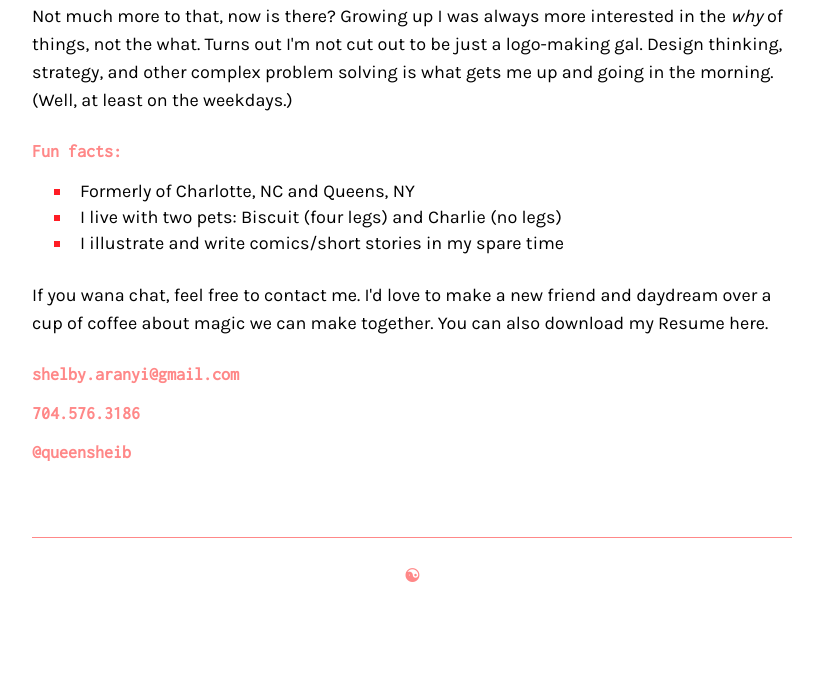
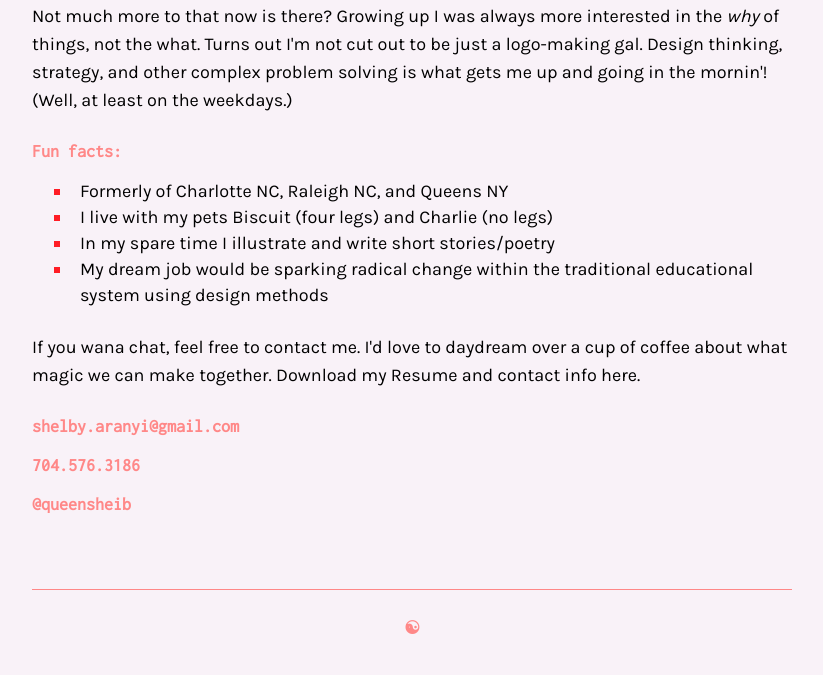
Before and after one commit to saranyi/saranyi.github.io, a plain HTML site: page About.html in a window 1280 px wide. Shown: the part 294-969 px from the top of the page, without its empty margins (228-1051 px from the left). Drawn offline with nearby package versions, Linux system fonts and the light colour scheme.

Commit message:
changed CSS and finished copy on the about me page

```diff
--- a/About.html
+++ b/About.html
@@ -26,16 +26,17 @@
 			<div class="c">
 				<h1> I like to work my ass off and help people. </h1>
 
-				<p>Not much more to that, now is there? Growing up I was always more interested in the <i> why </i> of things, not the what. Turns out I'm not cut out to be just a logo-making gal. Design thinking, strategy, and other complex problem solving is what gets me up and going in the morning. (Well, at least on the weekdays.) </p>
+				<p>Not much more to that now is there? Growing up I was always more interested in the <i> why </i> of things, not the what. Turns out I'm not cut out to be just a logo-making gal. Design thinking, strategy, and other complex problem solving is what gets me up and going in the mornin'! (Well, at least on the weekdays.) </p>
 
 				<h5>Fun facts:</h5>
 					<ul>
-						<li><span> Formerly of Charlotte, NC and Queens, NY </span> </li>
-						<li><span> I live with two pets: Biscuit (four legs) and Charlie (no legs) </span></li>
-						<li><span> I illustrate and write comics/short stories in my spare time</span></li>
+						<li><span> Formerly of Charlotte NC, Raleigh NC, and Queens NY </span> </li>
+						<li><span> I live with my pets Biscuit (four legs) and Charlie (no legs) </span></li>
+						<li><span> In my spare time I illustrate and write short stories/poetry</span></li>
+						<li><span> My dream job would be sparking radical change within the traditional educational system using design methods</span></li>
 					</ul>
 
-				<p> If you wana chat, feel free to contact me. I'd love to make a new friend and daydream over a cup of coffee about magic we can make together. You can also download my Resume here. </p>
+				<p> If you wana chat, feel free to contact me. I'd love to daydream over a cup of coffee about what magic we can make together. Download my Resume and contact info here. </p>
 
 				<h5>shelby.aranyi@gmail.com</h5>
 				<h5>704.576.3186</h5>
--- a/css/site.css
+++ b/css/site.css
@@ -16,6 +16,7 @@ body {
    padding: 0px 0 50px 0;
    font-size: 16px;
    min-height: 100%;
+   background-color: #f9f2f8;
 }
 
 footer {
@@ -59,7 +60,7 @@ h4 {
    margin-bottom: 25px;
    font-weight: 400;
    font-style: normal;
-   font-family: Inconsolata;
+   font-family: "Inconsolata";
 }
 
 h5 {
```
